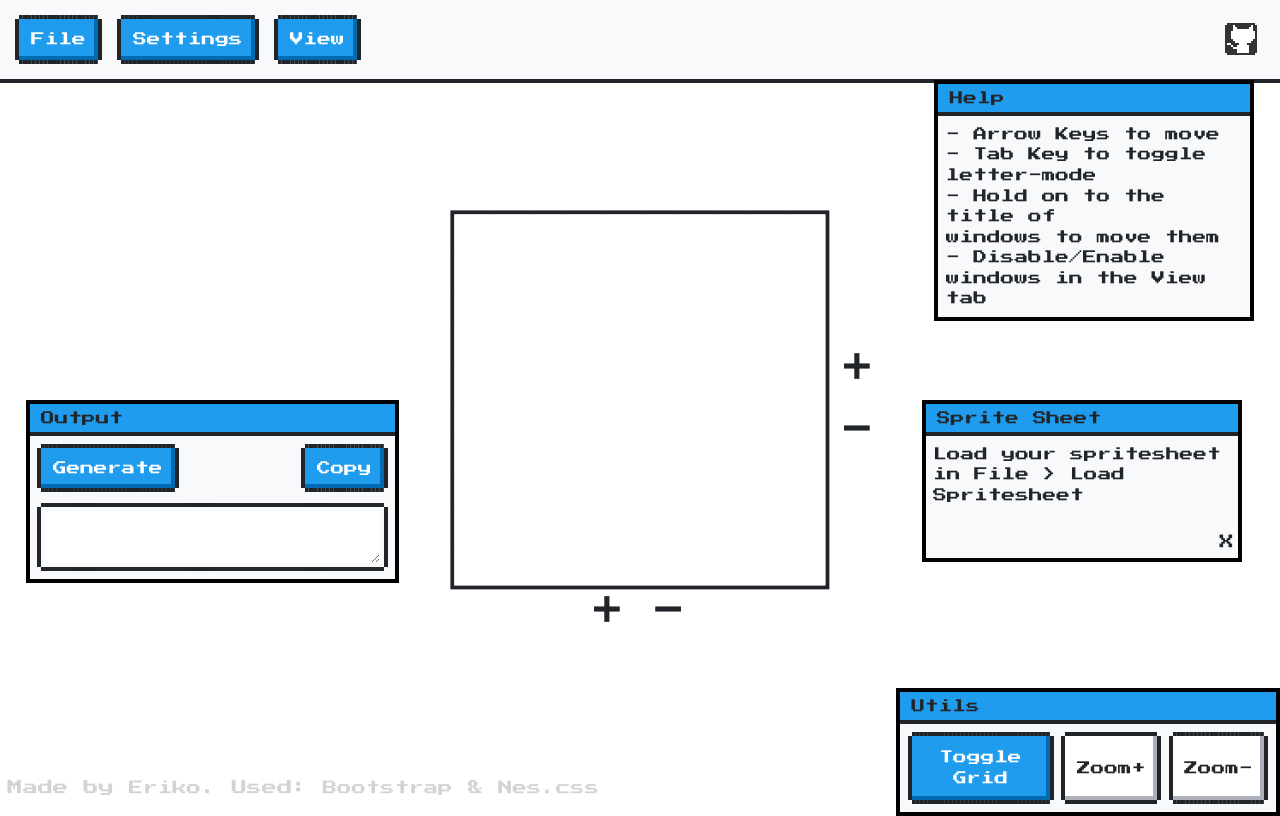
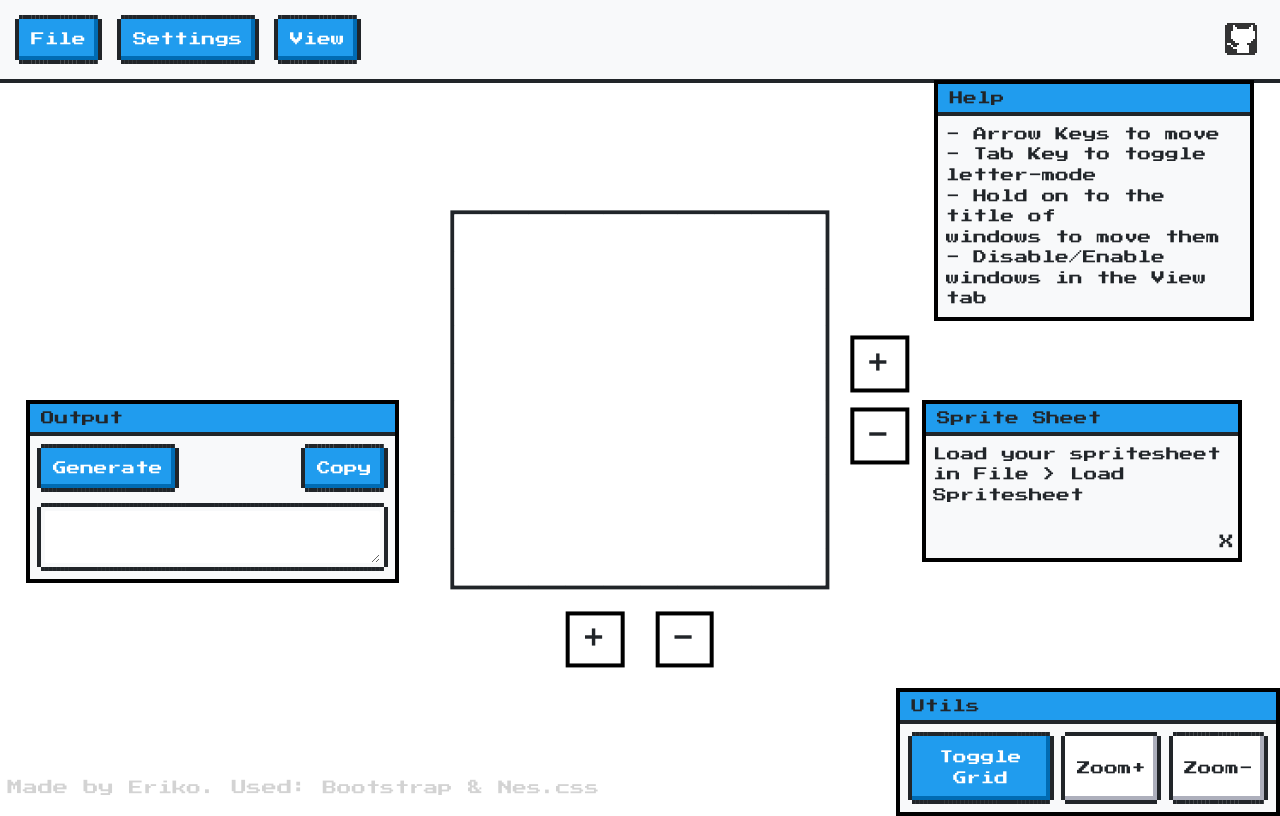
Before and after one commit to ErikoXDev/kaboom-level-maker, a plain HTML site: page index.html in a window 1280 px wide. Drawn offline with nearby package versions, Linux system fonts and the light colour scheme.

Commit message:
More editor fixes!

```diff
--- a/index.html
+++ b/index.html
@@ -28,7 +28,7 @@
 
   .sink {
     font-family: "sinky", monospace !important;
-    font-size: 3em;
+    font-size: 2em;
   }
 
   :root {
@@ -147,12 +147,12 @@
         <!-- Grid here -->
       </div>
       <div class="float-end position-absolute translate-middle" id="plusminusside" style="left: 0; top: 0;">
-        <p class="nes-pointer sink m-0 px-3 user-select-none" onclick="map_addCol()">+</p>
-        <p class="nes-pointer sink m-0 px-3 user-select-none" onclick="map_remCol()">-</p>
+        <p class="nes-pointer sink m-0 user-select-none nes-container p-1 h-25 px-3 m-3" onclick="map_addCol()">+</p>
+        <p class="nes-pointer sink m-0 user-select-none nes-container p-1 h-25 px-3 m-3" onclick="map_remCol()">-</p>
       </div>
       <div class="d-flex float-end position-absolute translate-middle" id="plusminusbottom" style="left: 0; top: 0;">
-        <p class="nes-pointer sink p-3 user-select-none" onclick="map_addRow()">+</p>
-        <p class="nes-pointer sink p-3 user-select-none" onclick="map_remRow()">-</p>
+        <p class="nes-pointer sink user-select-none nes-container p-1 h-25 px-3 m-3" onclick="map_addRow()">+</p>
+        <p class="nes-pointer sink user-select-none nes-container p-1 h-25 px-3 m-3" onclick="map_remRow()">-</p>
       </div>
     </div>
 
--- a/js/map.js
+++ b/js/map.js
@@ -57,6 +57,7 @@ function makeCell() {
   cell.onmouseenter = function(){touchedCell(this);}
   // Click once logic
   cell.onmousedown = function(e){touchedCellOnce(this,e);}
+  cell.oncontextmenu = function(e){e.preventDefault()}
   return cell
 }
 
@@ -284,8 +285,8 @@ function loop() {
     moveable.style.left = String(parseInt(moveable.style.left)+movex)+"px"
     moveable.style.top = String(parseInt(moveable.style.top)+movey)+"px"
   }
-  addSide.style.left = container.offsetWidth/2+30 + "px"
-  addBottom.style.top = container.offsetHeight/2+30 + "px"
+  addSide.style.left = container.offsetWidth/2+50 + "px"
+  addBottom.style.top = container.offsetHeight/2+50 + "px"
 
   requestAnimationFrame(loop)
 }
```
